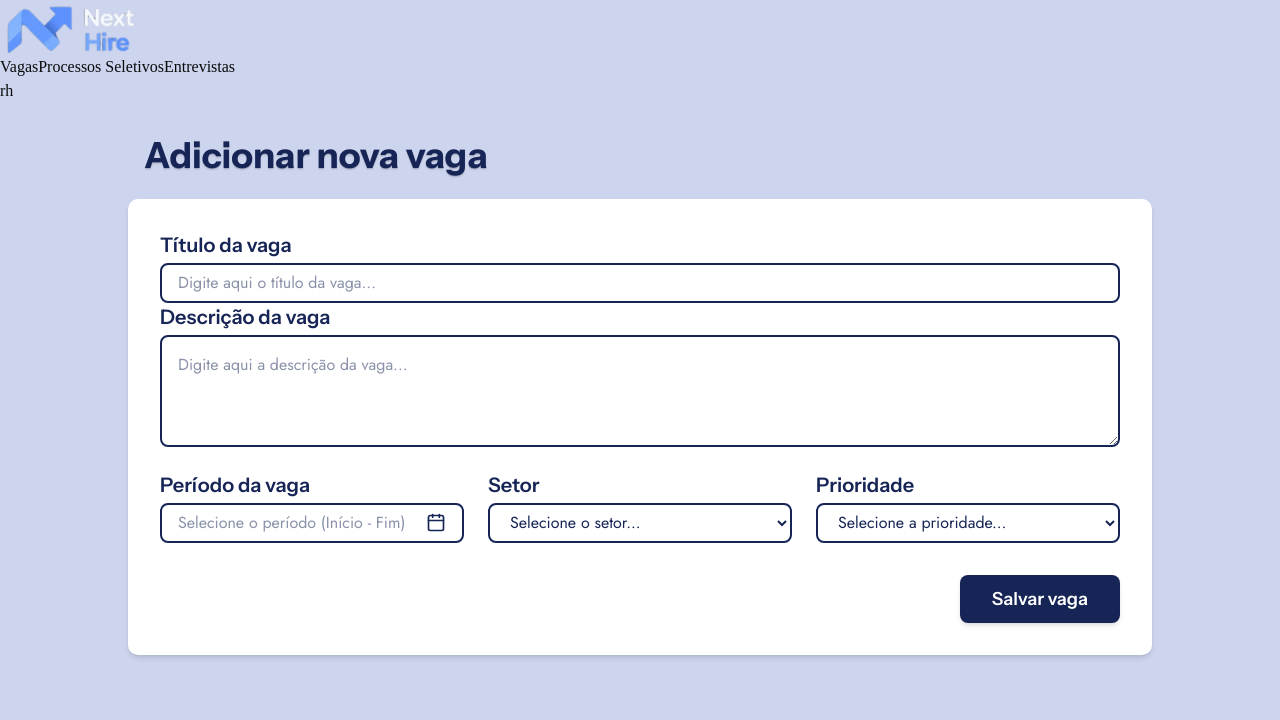
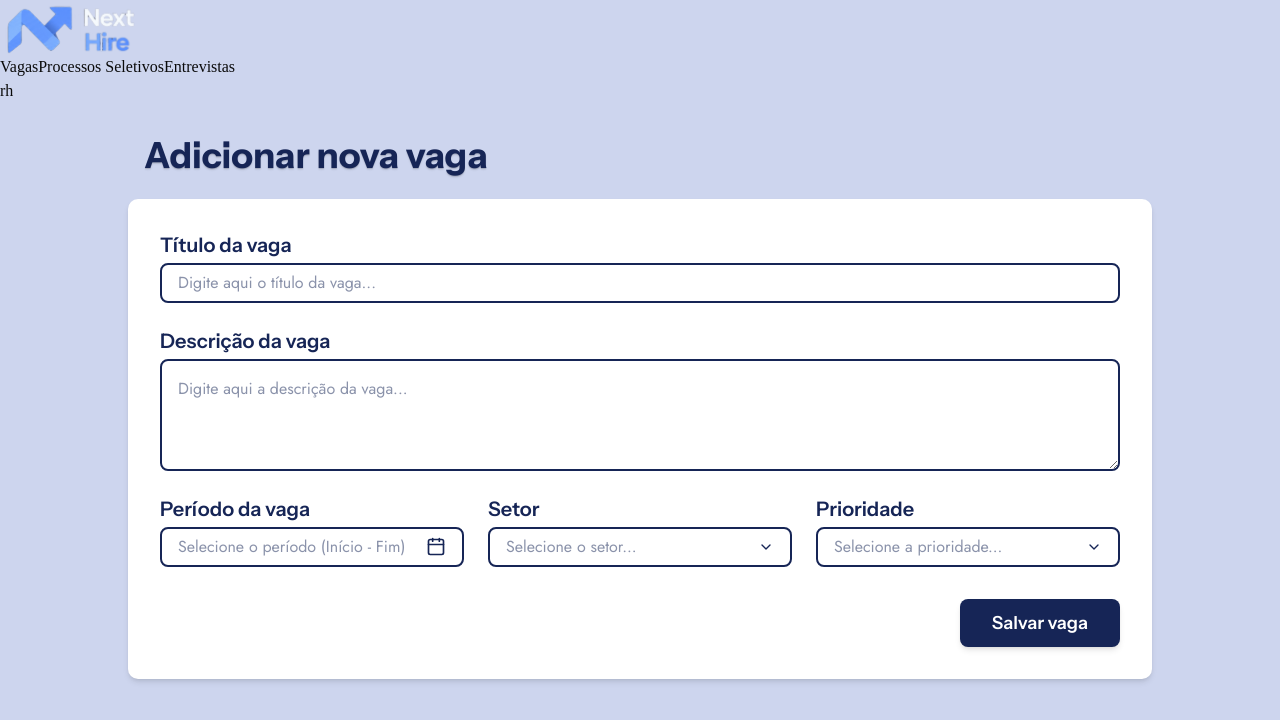
Before and after one commit to Next-Hire/NextHire_FrontEnd, a Next.js app: page /criar-vaga in a window 1280 px wide. Shown: the top 720 px of the page. Built offline with nearby package versions, Linux system fonts and the light colour scheme.

Commit message:
:sparkles: Adicionando componentes de calendário e select com estilo
:lipstick: Alterando design de criar vaga

```diff
--- a/src/app/criar-vaga/page.tsx
+++ b/src/app/criar-vaga/page.tsx
@@ -4,22 +4,33 @@ import { useState } from 'react';
 import Header from '@/components/header/header';
 import './criarVaga.css';
 
-// 1. Importações para formatação de data em português (date-fns) e tipagem de intervalo (react-day-picker)
+// --- Bibliotecas de calendário e data ---
 import { format } from 'date-fns';
 import { ptBR } from 'date-fns/locale';
 import { type DateRange } from 'react-day-picker';
 import { CalendarIcon } from 'lucide-react';
 
-// 2. Importações dos componentes do shadcn/ui (Popover + Calendar)
-import { Calendar } from '@/components/ui/calendar';
+// --- Componentes do calendário e popover do projeto ---
+import { Calendar } from '@/components/calendario/calendar';
 import {
     Popover,
     PopoverContent,
     PopoverTrigger,
-} from '@/components/ui/popover';
+} from '@/components/calendario/popover';
+
+// --- Select customizado com estilo alinhado ao restante do layout ---
+import {
+    SelectRoot,
+    SelectTrigger,
+    SelectValue,
+    SelectPortal,
+    SelectPositioner,
+    SelectPopup,
+    SelectItem,
+} from '@/components/select/select';
 
 export default function CriarVagaPage() {
-    // 3. Estado que armazena a data de início (periodo.from) e a data final (periodo.to) da vaga
+    // --- Estado do período da vaga para o calendário ---
     const [periodo, setPeriodo] = useState<DateRange | undefined>({
         from: undefined,
         to: undefined,
@@ -32,6 +43,8 @@ export default function CriarVagaPage() {
                 <h1 className='tituloCriarVaga'>Adicionar nova vaga</h1>
                 <div className='secaoFormVaga'>
 
+                    <div className='flex flex-col justify-between h-60'>
+
                         <div className='flex flex-col'>
                             <h2 className='subtituloCriarVaga'>Título da vaga</h2>
                             <input
@@ -39,8 +52,9 @@ export default function CriarVagaPage() {
                                 placeholder='Digite aqui o título da vaga...'
                                 className='inputCriarVaga'
                             />
+                        </div>
 
-                        {/* Campo: Descrição da vaga */}
+                        {/* Campo: descrição da vaga */}
                         <div className='flex flex-col'>
                             <h2 className='subtituloCriarVaga'>Descrição da vaga</h2>
                             <textarea
@@ -50,13 +64,12 @@ export default function CriarVagaPage() {
                         </div>
                     </div>
 
-                    {/* Linha com Período (Calendário shadcn/ui), Setor e Prioridade */}
+                    {/* Linha com Período, Setor e Prioridade */}
                     <div className='grid grid-cols-1 md:grid-cols-3 gap-6'>
-                        {/* 4. Seletor de Data (Popover + Calendar do shadcn/ui) */}
+                        {/* Seletor de data do calendário */}
                         <div className='flex flex-col'>
                             <h2 className='subtituloCriarVaga'>Período da vaga</h2>
                             <Popover>
-                                {/* O PopoverTrigger transforma o botão abaixo no gatilho que abre o calendário */}
                                 <PopoverTrigger className='btnSeletorData'>
                                     <span className={periodo?.from ? 'text-blue-950 font-medium' : 'text-blue-950/50'}>
                                         {periodo?.from ? (
@@ -88,26 +101,44 @@ export default function CriarVagaPage() {
                             </Popover>
                         </div>
 
-                        {/* Campo: Setor */}
+                        {/* Campo: Setor usando Select customizado do Base UI */}
                         <div className='flex flex-col'>
                             <h2 className='subtituloCriarVaga'>Setor</h2>
-                            <select name='setor' id='setor' className='selectCriarVaga' defaultValue=''>
-                                <option value='' disabled>Selecione o setor...</option>
-                                <option value='Governança'>Governança</option>
-                                <option value='TI'>Tecnologia</option>
-                                <option value='RH'>Recursos Humanos</option>
-                            </select>
+                            <SelectRoot defaultValue=''>
+                                <SelectTrigger>
+                                    <SelectValue placeholder='Selecione o setor...' />
+                                </SelectTrigger>
+
+                                <SelectPortal>
+                                    <SelectPositioner>
+                                        <SelectPopup>
+                                            <SelectItem value='Governança'>Governança</SelectItem>
+                                            <SelectItem value='TI'>Tecnologia</SelectItem>
+                                            <SelectItem value='RH'>Recursos Humanos</SelectItem>
+                                        </SelectPopup>
+                                    </SelectPositioner>
+                                </SelectPortal>
+                            </SelectRoot>
                         </div>
 
-                        {/* Campo: Prioridade */}
+                        {/* Campo: Prioridade usando Select customizado do Base UI */}
                         <div className='flex flex-col'>
                             <h2 className='subtituloCriarVaga'>Prioridade</h2>
-                            <select name='prioridade' id='prioridade' className='selectCriarVaga' defaultValue=''>
-                                <option value='' disabled>Selecione a prioridade...</option>
-                                <option value='baixa'>Prioridade baixa</option>
-                                <option value='media'>Prioridade média</option>
-                                <option value='alta'>Prioridade alta</option>
-                            </select>
+                            <SelectRoot defaultValue=''>
+                                <SelectTrigger>
+                                    <SelectValue placeholder='Selecione a prioridade...' />
+                                </SelectTrigger>
+
+                                <SelectPortal>
+                                    <SelectPositioner>
+                                        <SelectPopup>
+                                            <SelectItem value='baixa'>Prioridade baixa</SelectItem>
+                                            <SelectItem value='media'>Prioridade média</SelectItem>
+                                            <SelectItem value='alta'>Prioridade alta</SelectItem>
+                                        </SelectPopup>
+                                    </SelectPositioner>
+                                </SelectPortal>
+                            </SelectRoot>
                         </div>
                     </div>
 
--- a/src/components/ui/calendar.tsx
+++ b/src/components/calendario/calendar.tsx
@@ -9,7 +9,7 @@ import {
   type Locale,
 } from "react-day-picker"
 
-import { Button, buttonVariants } from "@/components/ui/button"
+import { Button, buttonVariants } from "./button"
 import { ChevronLeftIcon, ChevronRightIcon, ChevronDownIcon } from "lucide-react"
 
 function Calendar({
--- /dev/null
+++ b/src/components/select/select.tsx
@@ -0,0 +1,94 @@
+// --- Bloco novo: wrapper do Select do Base UI para manter o design do projeto consistente ---
+// O objetivo aqui é substituir o select nativo por um dropdown customizado, com borda, hover, texto e opções mais alinhados ao restante da interface.
+import { Select } from '@base-ui/react/select';
+import { Check, ChevronDown } from 'lucide-react';
+import { cn } from '@/lib/utils';
+
+// --- Container principal do select personalizado ---
+export function SelectRoot(props: Select.Root.Props<string, false>) {
+    return <Select.Root data-slot='select-root' {...props} />;
+}
+
+// --- Trigger (campo visível que abre o dropdown) ---
+export function SelectTrigger({
+    className,
+    children,
+    ...props
+}: Select.Trigger.Props) {
+    return (
+        <Select.Trigger
+            data-slot='select-trigger'
+            className={cn(
+                // A borda, o espaçamento e o fundo do campo seguem o padrão dos inputs da tela.
+                'flex h-10 w-full items-center justify-between gap-2 rounded-md border-2 border-blue-950 bg-white px-4 text-left text-blue-950 transition-colors outline-none hover:bg-blue-50/60 focus-visible:ring-2 focus-visible:ring-blue-300 focus-visible:ring-offset-2',
+                className,
+            )}
+            {...props}
+        >
+            {children}
+            <Select.Icon className='flex h-4 w-4 items-center justify-center text-blue-950'>
+                <ChevronDown className='h-4 w-4' />
+            </Select.Icon>
+        </Select.Trigger>
+    );
+}
+
+// --- Texto exibido no trigger quando nenhuma opção está selecionada ---
+export function SelectValue({ className, ...props }: Select.Value.Props) {
+    return (
+        <Select.Value
+            data-slot='select-value'
+            className={cn('font-(family-name:--font-jost) text-blue-950 data-[placeholder]:text-blue-950/50', className)}
+            {...props}
+        />
+    );
+}
+
+// --- Portal que renderiza o menu do dropdown fora do fluxo da página ---
+export function SelectPortal(props: Select.Portal.Props) {
+    return <Select.Portal {...props} />;
+}
+
+// --- Posicionador do dropdown para calcular a posição junto ao trigger ---
+export function SelectPositioner({ className, ...props }: Select.Positioner.Props) {
+    return (
+        <Select.Positioner
+            data-slot='select-positioner'
+            className={cn('z-50', className)}
+            {...props}
+        />
+    );
+}
+
+// --- Conteúdo do dropdown com fundo claro, borda azul e sombra sutil ---
+export function SelectPopup({ className, ...props }: Select.Popup.Props) {
+    return (
+        <Select.Popup
+            data-slot='select-popup'
+            className={cn(
+                'min-w-[var(--anchor-width)] rounded-lg border-2 border-blue-950 bg-white p-1.5 text-blue-950 shadow-lg outline-none',
+                className,
+            )}
+            {...props}
+        />
+    );
+}
+
+// --- Item da lista com hover e seleção em azul-marinho conforme o design do projeto ---
+export function SelectItem({ className, children, ...props }: Select.Item.Props) {
+    return (
+        <Select.Item
+            data-slot='select-item'
+            className={cn(
+                'group relative flex cursor-pointer items-center justify-between gap-2 rounded-md px-3 py-2 text-sm font-(family-name:--font-jost) text-blue-950 outline-none transition-colors data-[highlighted]:bg-blue-50 data-[selected]:bg-blue-950 data-[selected]:text-white',
+                className,
+            )}
+            {...props}
+        >
+            <span className='flex-1'>{children}</span>
+            <Select.ItemIndicator className='flex h-4 w-4 items-center justify-center text-current'>
+                <Check className='h-3.5 w-3.5' />
+            </Select.ItemIndicator>
+        </Select.Item>
+    );
+}
```
Also changed, not shown: src/components/calendario/button.tsx (renamed from src/components/ui/button.tsx), src/components/calendario/popover.tsx (renamed from src/components/ui/popover.tsx). Lines whose indentation alone changed are shown as unchanged.
